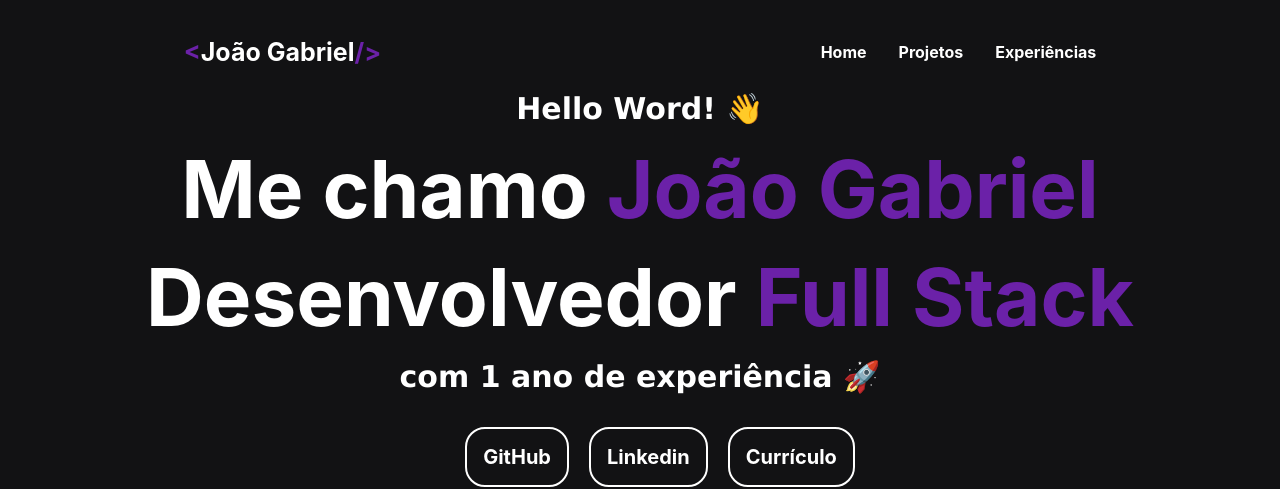
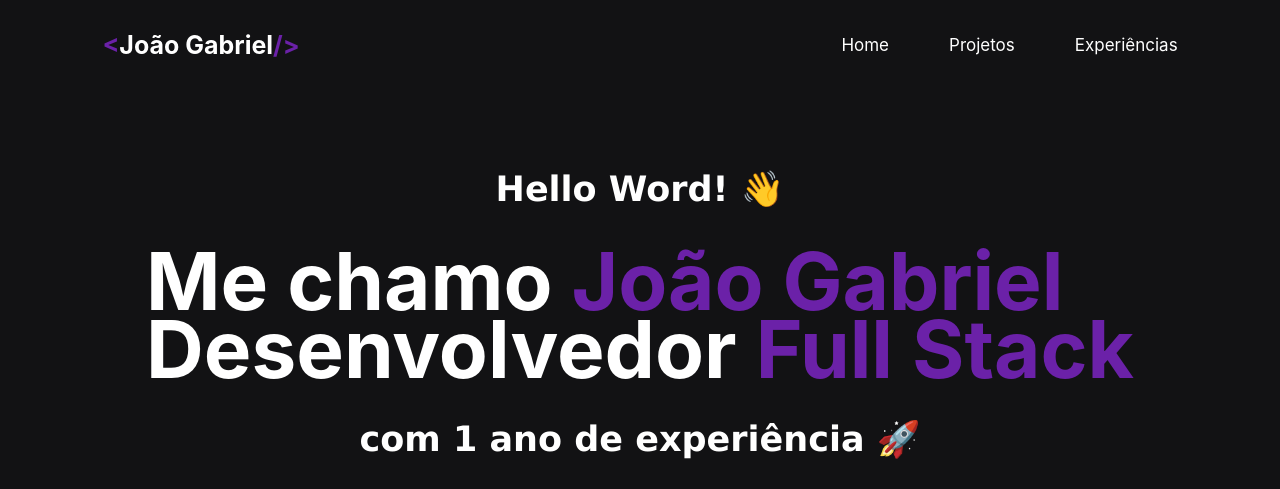
Before and after one commit to jooaogbriel/myportfolio, a React (Create React App) app: page / in a window 1280 px wide. Shown: the top 489 px of the page. Built offline with nearby package versions, Linux system fonts and the light colour scheme.

Commit message:
dash pronto

```diff
--- a/src/App.tsx
+++ b/src/App.tsx
@@ -14,7 +14,6 @@ function App() {
      <Projects/>
      <Tecs/>
      <Final/>
-     <Final/>
 
     </>
 
--- a/src/components/Dash/index.tsx
+++ b/src/components/Dash/index.tsx
@@ -6,10 +6,12 @@ export const Home = ( )=> {
         <div className='main'>
             <div className='intro'>
                 <h2>Hello Word! 👋</h2>
-                <h1><span className='white'>Me chamo </span>
-                <span className='purple'>João Gabriel </span></h1>
-                <h1><span className='white'>Desenvolvedor </span>
-                <span className='purple'>Full Stack </span></h1>
+                <div className='name'>
+                    <h1><span className='white'>Me chamo </span>
+                    <span className='purple'>João Gabriel </span></h1>
+                    <h1><span className='white'>Desenvolvedor </span>
+                    <span className='purple'>Full Stack </span></h1>
+                </div>
                 <h2>com 1 ano de experiência 🚀</h2>
             </div>
 
--- a/src/components/Dash/styles.ts
+++ b/src/components/Dash/styles.ts
@@ -6,16 +6,17 @@ export const Container = styled.div`
     align-items: center;
     justify-content: center;
     flex-direction: column;
+
 }
 h1{
     font-weight: 700;
     font-size: 5rem;
-    line-height: 1px;
+
 }
 h2{
     color: white;
     line-height: 1px;
-    font-size: 30px;
+    font-size: 35px;
     font-family: 'Lucida Sans', 'Lucida Sans Regular', 'Lucida Grande', 'Lucida Sans Unicode', Geneva, Verdana, sans-serif;
 }
 .intro{
@@ -23,6 +24,11 @@ h2{
     flex-direction: column;
     align-items: center;
     justify-content: center;
+
+}
+.name{
+    line-height: 15px;
+    align-items: center;
 }
 ul{
     display: flex;
@@ -37,6 +43,7 @@ li{
     border-style: solid;
     border-radius: 20px;
     margin: 10px;
+    transition: 0.5s;
 }
 a{
     color: white;
--- a/src/components/Header/index.tsx
+++ b/src/components/Header/index.tsx
@@ -1,14 +1,15 @@
 import * as C from './styles'
+
 
 export const Header = ( )=> {
     return (
         <C.Container>
-            <header>
+            <div className='container'>
+                <div className='navbar'>
                     <h1><span className='purple'>{'<'}</span>
                     <span className='white'>João Gabriel</span>
                     <span className='purple'>{'/>'}</span>
                     </h1>
-
                     <nav>
                     <ul>
                         <li><a href="/">Home</a></li>
@@ -16,7 +17,9 @@ export const Header = ( )=> {
                         <li><a href="/">Experiências</a></li>
                     </ul>
                     </nav>
-            </header>
+
+                </div>
+            </div>
         </C.Container>
     )
 }
--- a/src/components/Header/styles.ts
+++ b/src/components/Header/styles.ts
@@ -1,27 +1,49 @@
 import styled from "styled-components";
 
 export const Container = styled.div`
-    header{
+*{
+    margin: 0;
+    padding: 0;
+    background-color: #121214;
+}
+.container{
+    width: 100%;
+    padding-left: 8%;
+    padding-right: 8%;
+    box-sizing: border-box;
+    margin-top: 30px;
+    margin-bottom: 100px;
+}
+.navbar{
+    height: 12%;
     display: flex;
     align-items: center;
-        justify-content: space-around;
-        margin-top: 20px;
+}
+.logo{
+    width: 50px;
+    cursor: pointer;
+}
+.menu-icon{
+    width: 30px;
+    cursor: pointer;
+    margin-left: 40px;
 }
 h1{
     font-size: 25px;
-        color: white;
 }
-    ul{
-        display: flex;
+nav{
+    flex: 1;
+    text-align: right;
 }
-    li{
-        list-style-type: none;
-        cursor: pointer;
-        padding-left: 2rem;
+nav ul li{
+    list-style: none;
+    display: inline-block;
+    margin-left: 60px;
 }
-    a{
-        color: white;
-        font-weight: bold
+nav ul li a{
+    text-decoration: none;
+    color: #fff;
+    font-size: 17px;
 }
 .white{
     color: white;
@@ -29,5 +51,4 @@ export const Container = styled.div`
 .purple{
     color: rgb(107 33 168);
 }
-
 `
```
Also changed, not shown: src/imgs/menu.png (added). Lines whose indentation alone changed are shown as unchanged.
